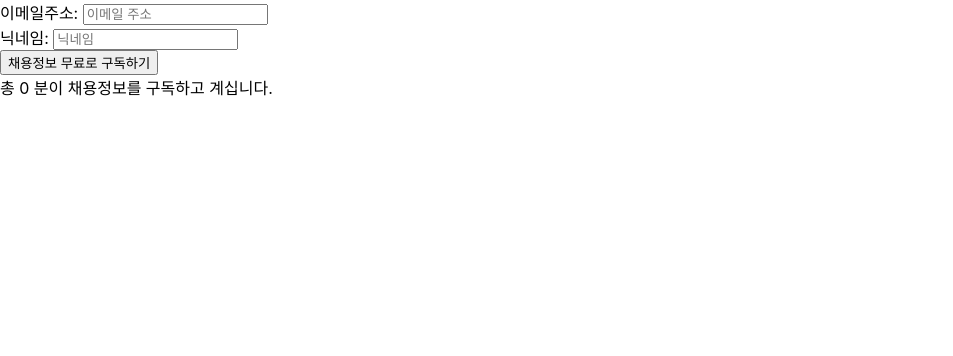
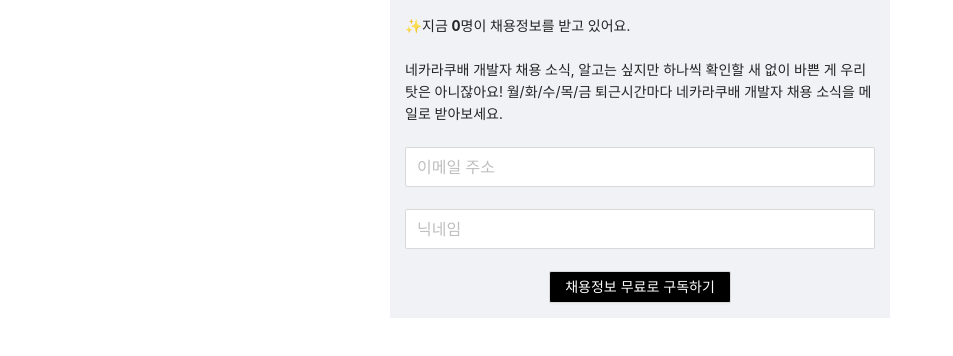
Before and after one commit to msyhu/naekaracubae, a React (Create React App) app in the folder frontend/: page / in a window 1280 px wide. Shown: the top 356 px of the page, without its empty margins (0-953 px from the left). Built offline with nearby package versions, Linux system fonts and the light colour scheme; no server answers.

Commit message:
- 프론트 내용 추가 - antd 적용

```diff
--- a/frontend/package.json
+++ b/frontend/package.json
@@ -6,6 +6,7 @@
     "@testing-library/jest-dom": "^5.11.4",
     "@testing-library/react": "^11.1.0",
     "@testing-library/user-event": "^12.1.10",
+    "antd": "^4.16.13",
     "axios": "^0.22.0",
     "react": "^17.0.2",
     "react-dom": "^17.0.2",
--- a/frontend/src/App.css
+++ b/frontend/src/App.css
@@ -1,5 +1,27 @@
+@import '~antd/dist/antd.css';
+
 .App {
   text-align: center;
+}
+
+.content {
+  margin: 0 auto;
+  width: 500px;
+  padding: 15px;
+}
+
+.middle {
+  margin : auto;
+  display: block;
+}
+
+.button {
+  background-color : black;
+  color : white;
+}
+
+.bold {
+  font-weight : bold;
 }
 
 .App-logo {
--- a/frontend/src/App.js
+++ b/frontend/src/App.js
@@ -1,9 +1,9 @@
 import React from 'react';
-import Input from './Input';
+import Main from './Main';
 
 function App() {
     return (
-        <Input />
+        <Main />
     );
 }
 
--- a/frontend/src/Input.js
+++ /dev/null
@@ -1,81 +0,0 @@
-import React, { useState, useEffect } from 'react';
-
-function Input() {
-    const axios = require('axios');
-    const [count, setCount] = useState(0);
-    const [inputs, setInputs] = useState({
-        email: '',
-        nickname: ''
-    });
-
-    useEffect(() => {
-        async function get() {
-            const response = await axios.get(
-                `http://localhost:8089/users/count`
-            );
-            setCount(response.data);
-        }
-        get();
-    }, []);
-
-    const { email, nickname } = inputs; // 비구조화 할당을 통해 값 추출
-
-    const onChange = (e) => {
-        const { value, name } = e.target; // 우선 e.target 에서 name 과 value 를 추출
-        setInputs({
-            ...inputs, // 기존의 input 객체를 복사한 뒤
-            [name]: value // name 키를 가진 값을 value 로 설정
-        });
-    };
-
-    const submitSubscribe = async() => {
-        if (inputs.email === '') {
-           alert('email 을 입력해 주세요');
-           return;
-        }
-        else if (inputs.nickname === '') {
-            alert('nickname 을 입력해 주세요');
-            return;
-        }
-
-        const response = await axios.post('http://localhost:8089/users',
-            {email: inputs.email, name: inputs.nickname}
-        );
-
-        console.log(response);
-
-        if (response.status === 200) {
-            alert("등록 성공!");
-            setInputs({
-                email: '',
-                nickname: ''
-            });
-
-            window.location.reload();
-
-            return;
-        }
-        else {
-            alert("등록 실패");
-            return;
-        }
-
-    }
-
-    console.log(inputs)
-
-    return (
-        <div>
-            이메일주소: <input name="email" placeholder="이메일 주소" onChange={onChange} value={email}/>
-            <br />
-            닉네임: <input name="nickname" placeholder="닉네임" onChange={onChange} value={nickname}/>
-            <br />
-
-            <button onClick={submitSubscribe}>채용정보 무료로 구독하기</button>
-            <div>총 {count} 분이 채용정보를 구독하고 계십니다.</div>
-        </div>
-    );
-
-}
-
-export default Input;
--- /dev/null
+++ b/frontend/src/Main.js
@@ -0,0 +1,87 @@
+import React, {useState, useEffect} from 'react';
+import {Button, Input, Layout } from 'antd';
+import './App.css';
+
+function Main() {
+    const { Header, Content, Footer } = Layout;
+
+    const axios = require('axios');
+    const [count, setCount] = useState(0);
+    const [inputs, setInputs] = useState({
+        email: '',
+        nickname: ''
+    });
+
+    useEffect(() => {
+        async function get() {
+            const response = await axios.get(
+                `http://localhost:8089/users/count`
+            );
+            setCount(response.data);
+        }
+
+        get();
+    }, []);
+
+    const {email, nickname} = inputs; // 비구조화 할당을 통해 값 추출
+
+    const onChange = (e) => {
+        const {value, name} = e.target; // 우선 e.target 에서 name 과 value 를 추출
+        setInputs({
+            ...inputs, // 기존의 input 객체를 복사한 뒤
+            [name]: value // name 키를 가진 값을 value 로 설정
+        });
+    };
+
+    const submitSubscribe = async () => {
+        if (inputs.email === '') {
+            alert('email 을 입력해 주세요');
+            return;
+        } else if (inputs.nickname === '') {
+            alert('nickname 을 입력해 주세요');
+            return;
+        }
+
+        const response = await axios.post('http://localhost:8089/users',
+            {email: inputs.email, name: inputs.nickname}
+        );
+
+        console.log(response);
+
+        if (response.status === 200) {
+            alert("등록 성공!");
+            setInputs({
+                email: '',
+                nickname: ''
+            });
+
+            window.location.reload();
+
+            return;
+        } else {
+            alert("등록 실패");
+            return;
+        }
+
+    }
+
+    return (
+        <Layout className="content">
+            <Content>
+                <div>✨지금 <font className="bold">{count}</font>명이 채용정보를 받고 있어요.</div>
+                <br/>
+                <div>네카라쿠배 개발자 채용 소식, 알고는 싶지만 하나씩 확인할 새 없이 바쁜 게 우리 탓은 아니잖아요! 월/화/수/목/금 퇴근시간마다 네카라쿠배 개발자 채용 소식을 메일로 받아보세요.</div>
+                <br/>
+                <Input size="large" name="email" placeholder="이메일 주소" onChange={onChange} value={email}/>
+                <br/><br/>
+                <Input size="large" name="nickname" placeholder="닉네임" onChange={onChange} value={nickname}/>
+                <br/><br/>
+
+                <Button onClick={submitSubscribe} className="middle button">채용정보 무료로 구독하기</Button>
+            </Content>
+        </Layout>
+    );
+
+}
+
+export default Main;
```
Also changed, not shown: 1 other file (tests, documents, lock files or other folders).
